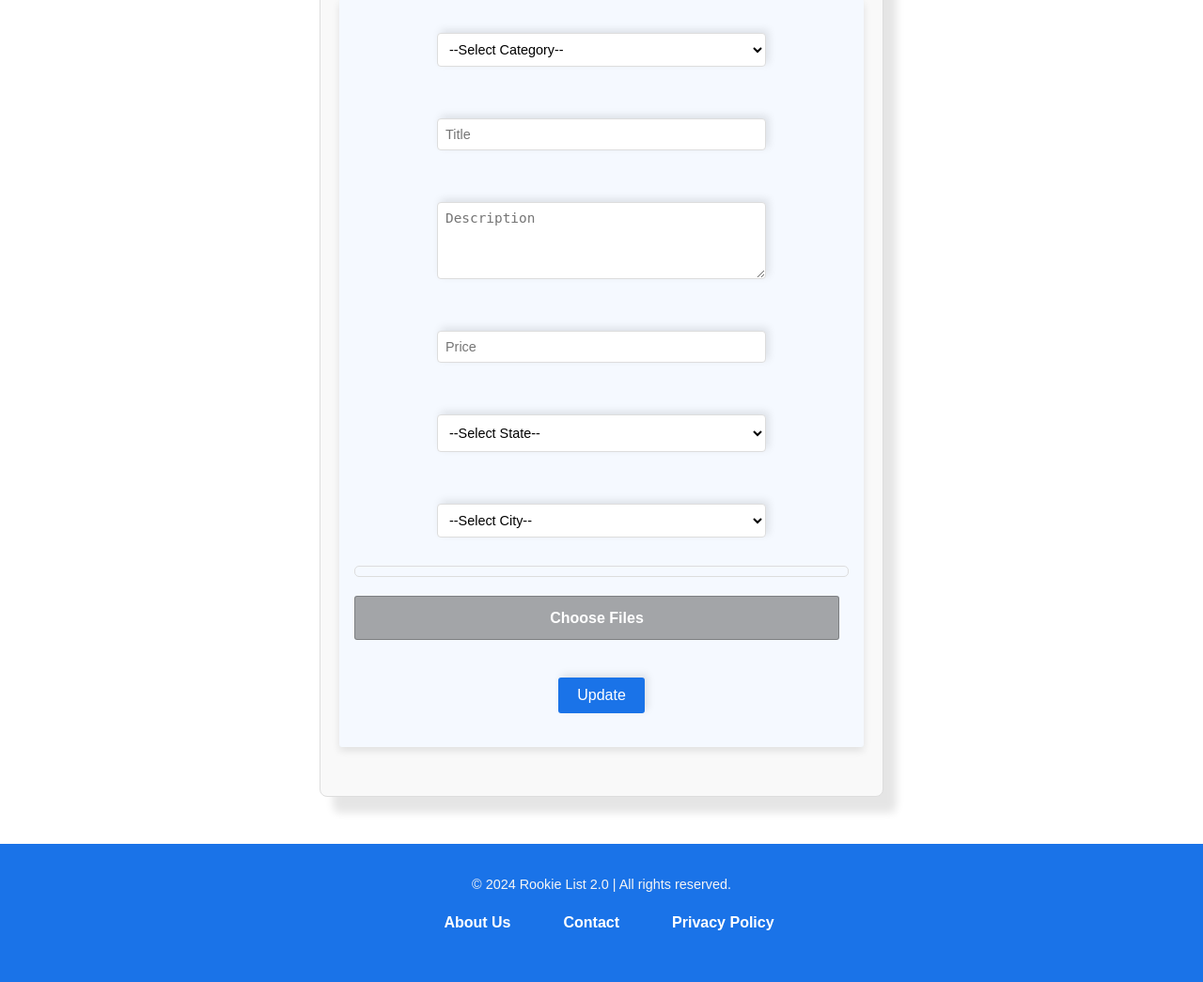
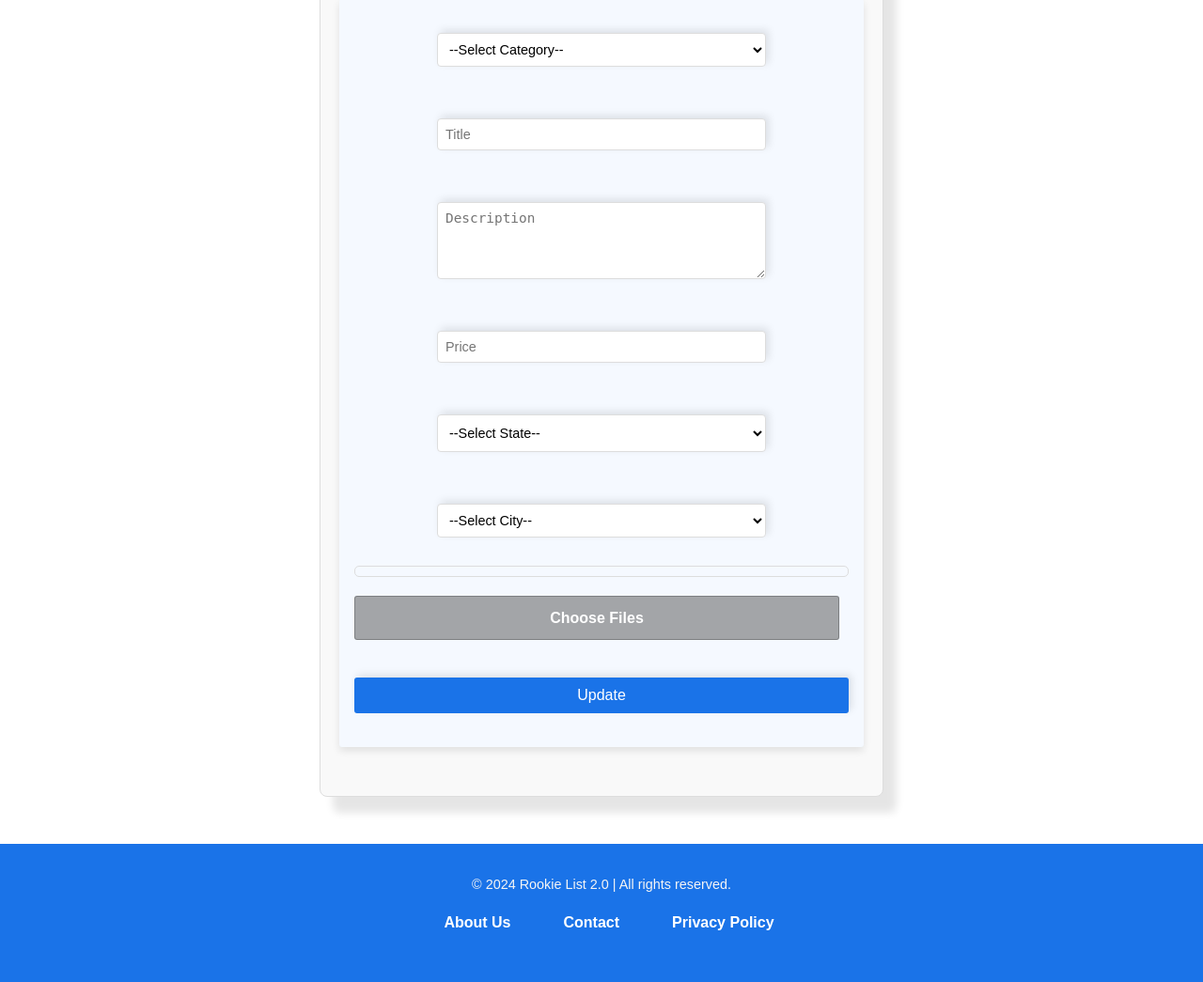
Before and after one commit to lucasj-lab/DBproject, a PHP site: page /create_listing.php in a window 1280 px wide. Shown: the part 246-1291 px from the top of the page at 94% size. Run offline with PHP 8.4, Linux system fonts and the light colour scheme; the visitor is signed in with stand-in values (Sample User, id 1); data that the repository does not hold is empty.

Commit message:
adjusted update button on desktop

```diff
--- a/styles.css
+++ b/styles.css
@@ -2295,10 +2295,9 @@ select#state {
 /* Buttons styling */
 .create-listing-container .btn-container {
     display: flex;
-    justify-content: center;
     gap: 10px;
     margin-top: 20px;
-
+    flex-direction: column;
 }
 
 .create-listing-container button {
```
